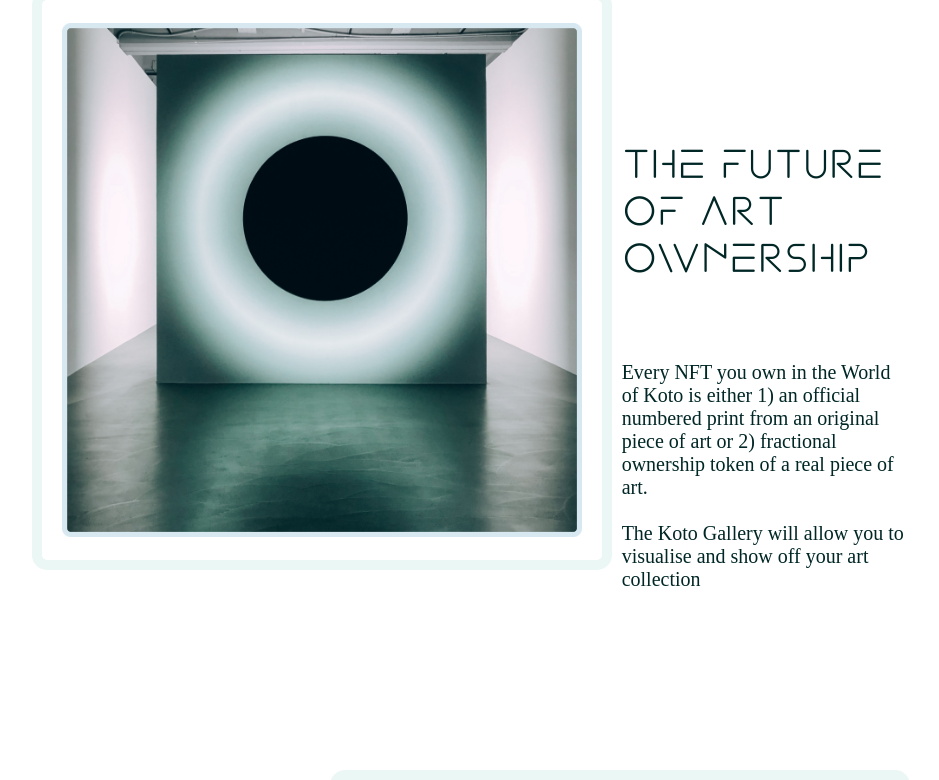
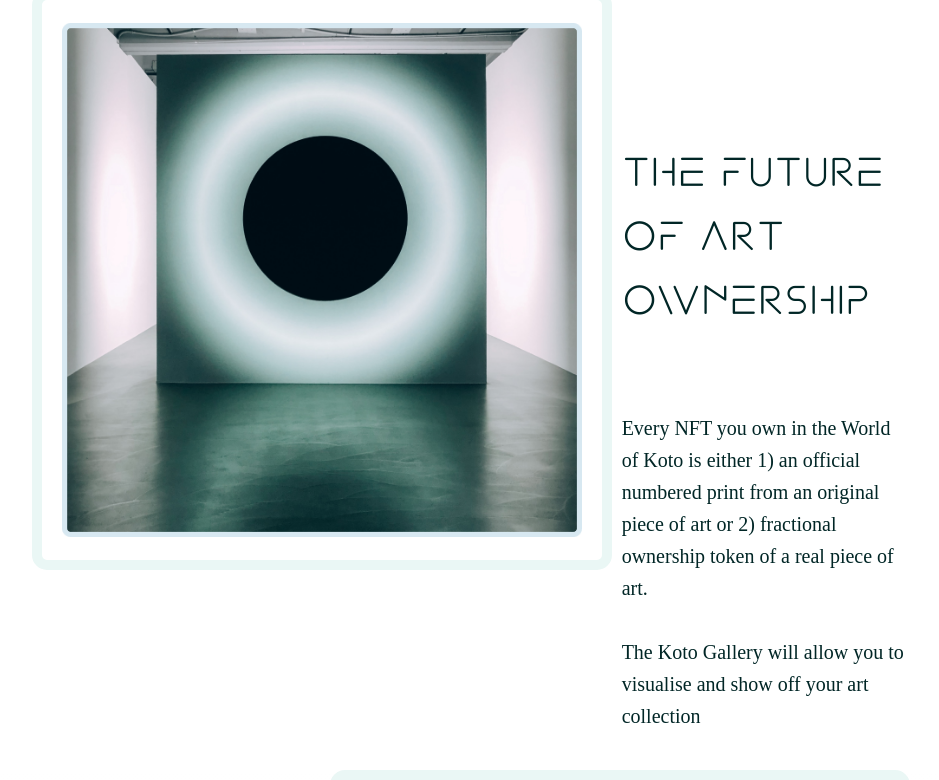
Before and after one commit to valeriiRadko/worldofkoto, a Next.js app: page / in a window 1280 px wide. Shown: the part 926-1706 px from the top of the page, without its empty margins (169-1108 px from the left). Built offline with nearby package versions, Linux system fonts and the light colour scheme.

Commit message:
first two changes

```diff
--- a/styles/components/sections/art.module.css
+++ b/styles/components/sections/art.module.css
@@ -86,7 +86,8 @@
   color: #012626;
   font-size: 20px;
   font-weight: 300;
-  line-height: 180%;
+  line-height:1.6em;
+
 }
 .artpercentagecontainer {
   display: flex;
--- a/styles/components/sections/guardians.module.css
+++ b/styles/components/sections/guardians.module.css
@@ -86,7 +86,7 @@
   font-style: normal;
   font-weight: normal;
   font-size: 20px;
-  line-height: 180%;
+  line-height: 1.6em;
 
   /* or 36px */
 
--- a/styles/components/sections/whatis.module.css
+++ b/styles/components/sections/whatis.module.css
@@ -75,6 +75,8 @@
   font-size: 20px;
   font-weight: 300px;
   color: #012626;
+  line-height:1.6em;
+
 }
 
 @media screen and (max-width: 992px) {
--- a/styles/globals.css
+++ b/styles/globals.css
@@ -16,6 +16,7 @@ a {
 }
 p{
   font-family: Ubuntu;
+  line-height:1.6em;
 }
 @font-face {
   font-family: Futuro;
```
